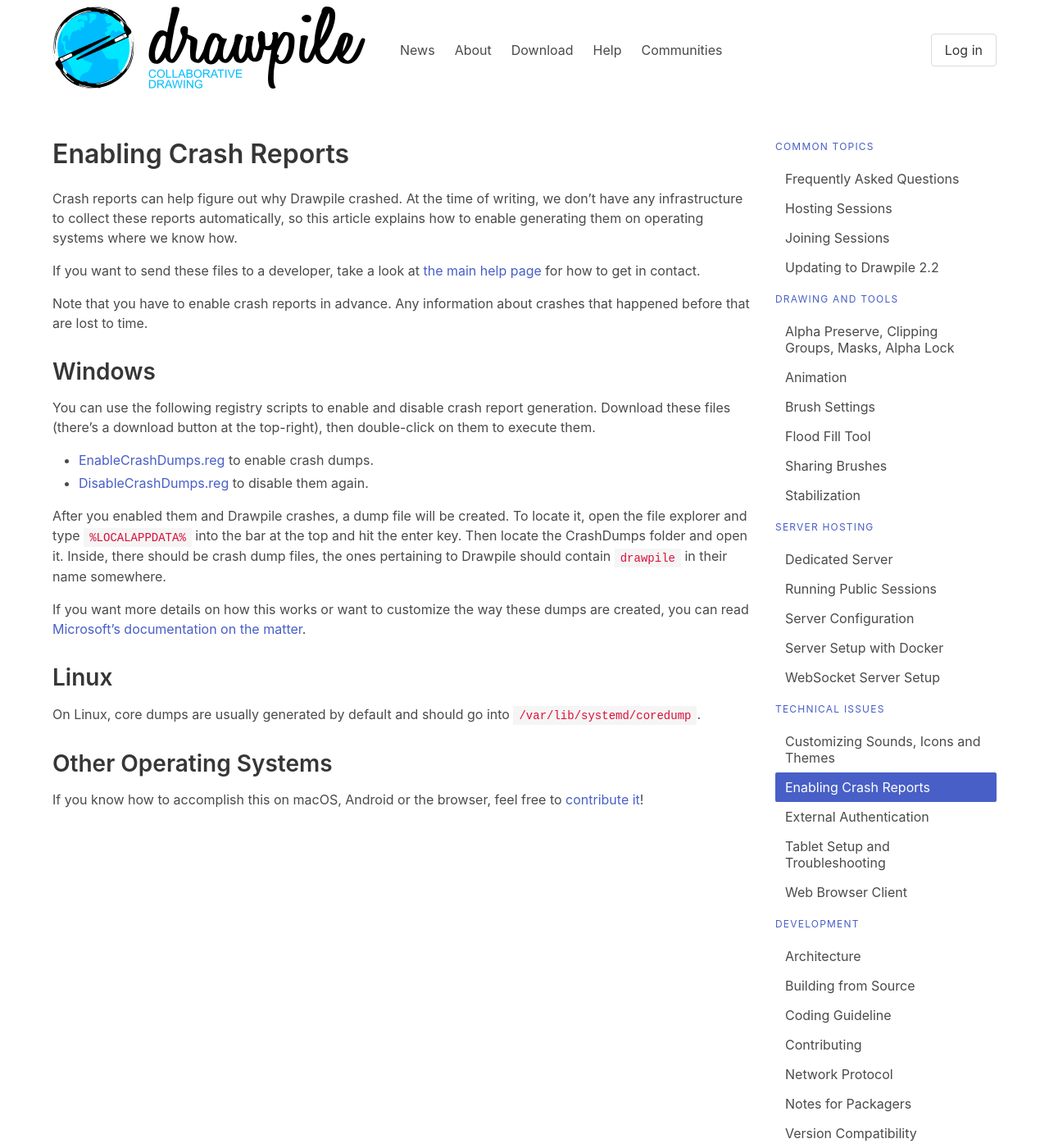
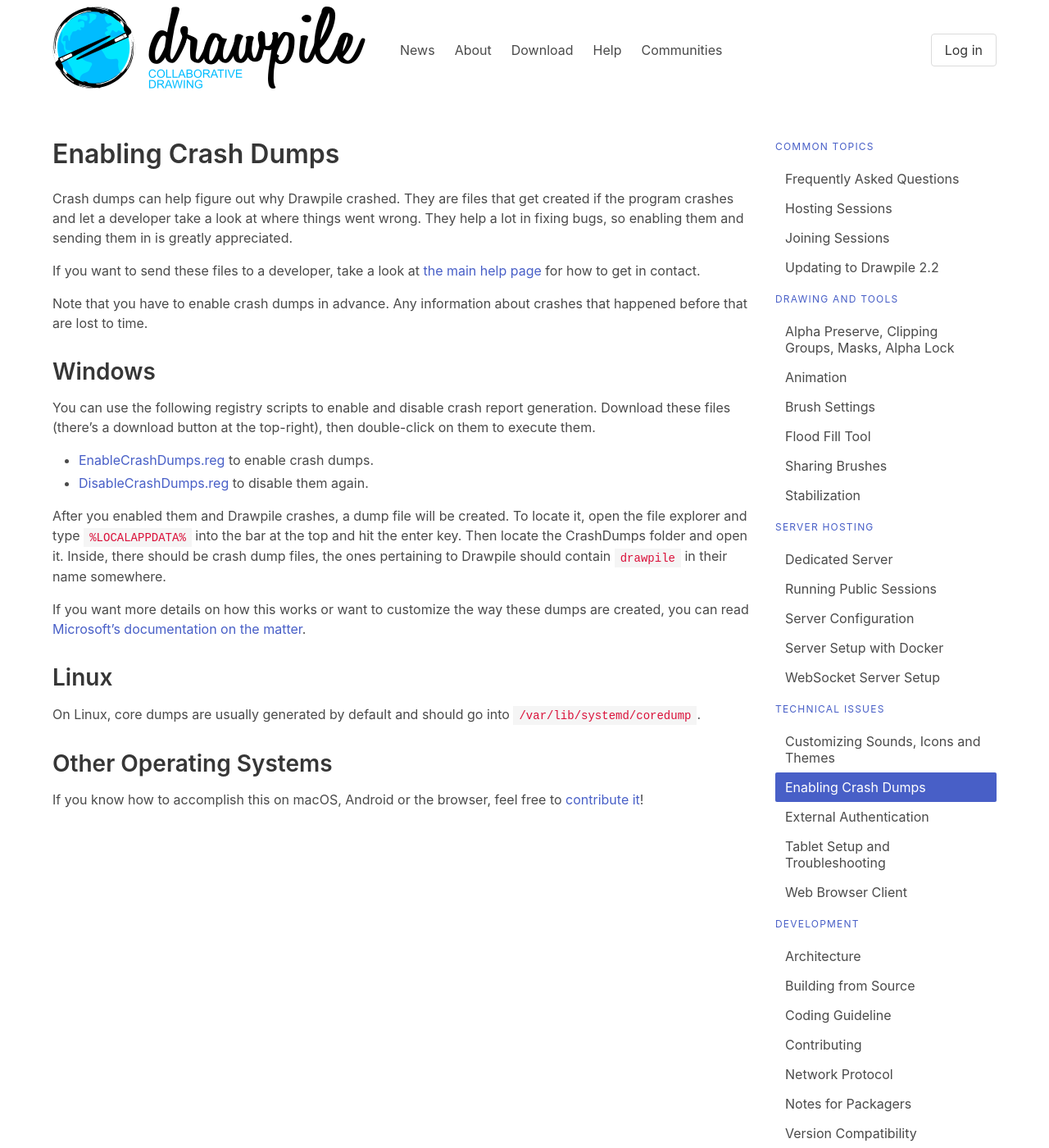
Before and after one commit to drawpile/drawpile.github.io, a Jekyll site: the page built from help/tech/crashdumps.markdown, in a window 1280 px wide and 1400 px high. Shown: the whole window at 82% size. Built offline with Jekyll 4.4.1, drawn with Linux system fonts in a browser that asks for light colours.

Commit message:
Rename crash reports to crash dumps
To not make it seem like we're collecting reports automatically, since
we're not.

```diff
--- a/_includes/help/all.html
+++ b/_includes/help/all.html
@@ -26,7 +26,7 @@
 <li><a href="/help/tech">Technical Issues</a></li>
 <ul>
   <li><a href="/help/tech/customassets">Customizing Sounds, Icons and Themes</a></li>
-  <li><a href="/help/tech/crashdumps">Enabling Crash Reports</a></li>
+  <li><a href="/help/tech/crashdumps">Enabling Crash Dumps</a></li>
   <li><a href="/help/tech/extauth">External Authentication</a></li>
   <li><a href="/help/tech/tablet">Tablet Setup and Troubleshooting</a></li>
   <li><a href="/help/tech/browser">Web Browser Client</a></li>
--- a/_includes/help/menu.html
+++ b/_includes/help/menu.html
@@ -25,7 +25,7 @@
 <p class="menu-label"><a href="/help/tech"{% if page.url == '/help/tech/' %} class="is-active"{% endif %}>Technical Issues</a></p>
 <ul class="menu-list">
   <li><a href="/help/tech/customassets"{% if page.url == '/help/tech/customassets.html' %} class="is-active"{% endif %}>Customizing Sounds, Icons and Themes</a></li>
-  <li><a href="/help/tech/crashdumps"{% if page.url == '/help/tech/crashdumps.html' %} class="is-active"{% endif %}>Enabling Crash Reports</a></li>
+  <li><a href="/help/tech/crashdumps"{% if page.url == '/help/tech/crashdumps.html' %} class="is-active"{% endif %}>Enabling Crash Dumps</a></li>
   <li><a href="/help/tech/extauth"{% if page.url == '/help/tech/extauth.html' %} class="is-active"{% endif %}>External Authentication</a></li>
   <li><a href="/help/tech/tablet"{% if page.url == '/help/tech/tablet.html' %} class="is-active"{% endif %}>Tablet Setup and Troubleshooting</a></li>
   <li><a href="/help/tech/browser"{% if page.url == '/help/tech/browser.html' %} class="is-active"{% endif %}>Web Browser Client</a></li>
--- a/_includes/help/tech.html
+++ b/_includes/help/tech.html
@@ -1,6 +1,6 @@
 <ul>
   <li><a href="/help/tech/customassets">Customizing Sounds, Icons and Themes</a></li>
-  <li><a href="/help/tech/crashdumps">Enabling Crash Reports</a></li>
+  <li><a href="/help/tech/crashdumps">Enabling Crash Dumps</a></li>
   <li><a href="/help/tech/extauth">External Authentication</a></li>
   <li><a href="/help/tech/tablet">Tablet Setup and Troubleshooting</a></li>
   <li><a href="/help/tech/browser">Web Browser Client</a></li>
--- a/help/tech/crashdumps.markdown
+++ b/help/tech/crashdumps.markdown
@@ -1,17 +1,17 @@
 ---
 layout: drawpile_help
-title: "Enabling Crash Reports"
+title: "Enabling Crash Dumps"
 description: "How to enable debug dumps if Drawpile crashes."
 date: 2024-07-28 00:00:00 +0200
 category: "help"
 tag: help tech
 ---
 
-Crash reports can help figure out why Drawpile crashed. At the time of writing, we don't have any infrastructure to collect these reports automatically, so this article explains how to enable generating them on operating systems where we know how.
+Crash dumps can help figure out why Drawpile crashed. They are files that get created if the program crashes and let a developer take a look at where things went wrong. They help a lot in fixing bugs, so enabling them and sending them in is greatly appreciated.
 
 If you want to send these files to a developer, take a look at [the main help page](https://drawpile.net/help/){:target="_blank"} for how to get in contact.
 
-Note that you have to enable crash reports in advance. Any information about crashes that happened before that are lost to time.
+Note that you have to enable crash dumps in advance. Any information about crashes that happened before that are lost to time.
 
 ## Windows
 
```
